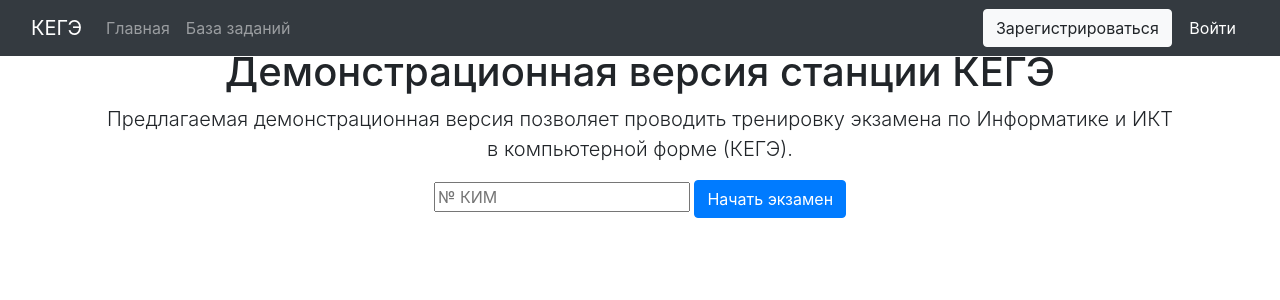
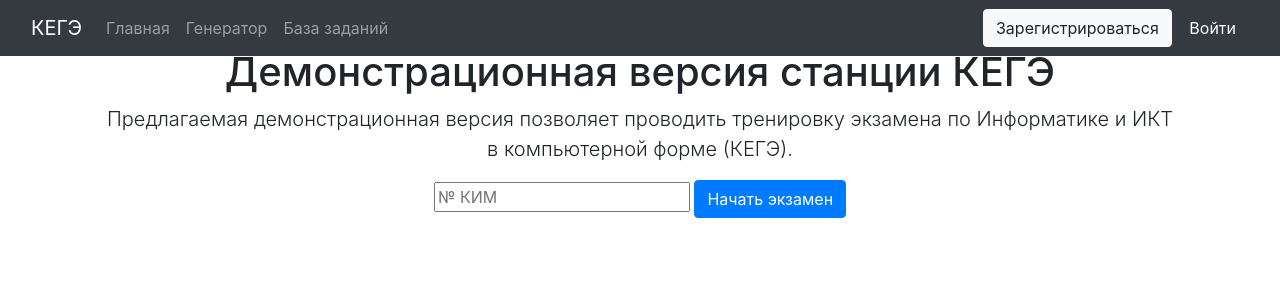
Before and after one commit to Just1z/ProjectE, a Flask app: page / in a window 1280 px wide. Shown: the top 300 px of the page. Run offline with Flask 2, Linux system fonts and the light colour scheme; parts of the project's set-up code (start-up, migrations or seed data) failed here and were passed over; some libraries are stand-ins or nearby versions.

Commit message:
Added handler for /generator

```diff
--- a/main.py
+++ b/main.py
@@ -81,6 +81,11 @@ def case(id):
     return render_template("case.html", title='КЕГЭ', kim_number='-', br_number='2832503195017')
 
 
+@app.route("/generator")
+def generator():
+    return render_template("generator.html", title="Генератор")
+
+
 @app.route("/")
 @app.route("/index")
 def index():
--- a/templates/base.html
+++ b/templates/base.html
@@ -30,6 +30,9 @@
             <ul class="navbar-nav mr-auto mb-2 mb-md-0">
                 <li class="nav-item">
                     <a class="nav-link" aria-current="page" href="/">Главная</a>
+                </li>
+                <li class="nav-item">
+                    <a class="nav-link" aria-current="page" href="/generator">Генератор</a>
                 </li>
                 <li class="nav-item">
                     <a class="nav-link" href="#">База заданий</a>
--- /dev/null
+++ b/templates/generator.html
@@ -0,0 +1 @@
+{% extends "base.html" %}
```
